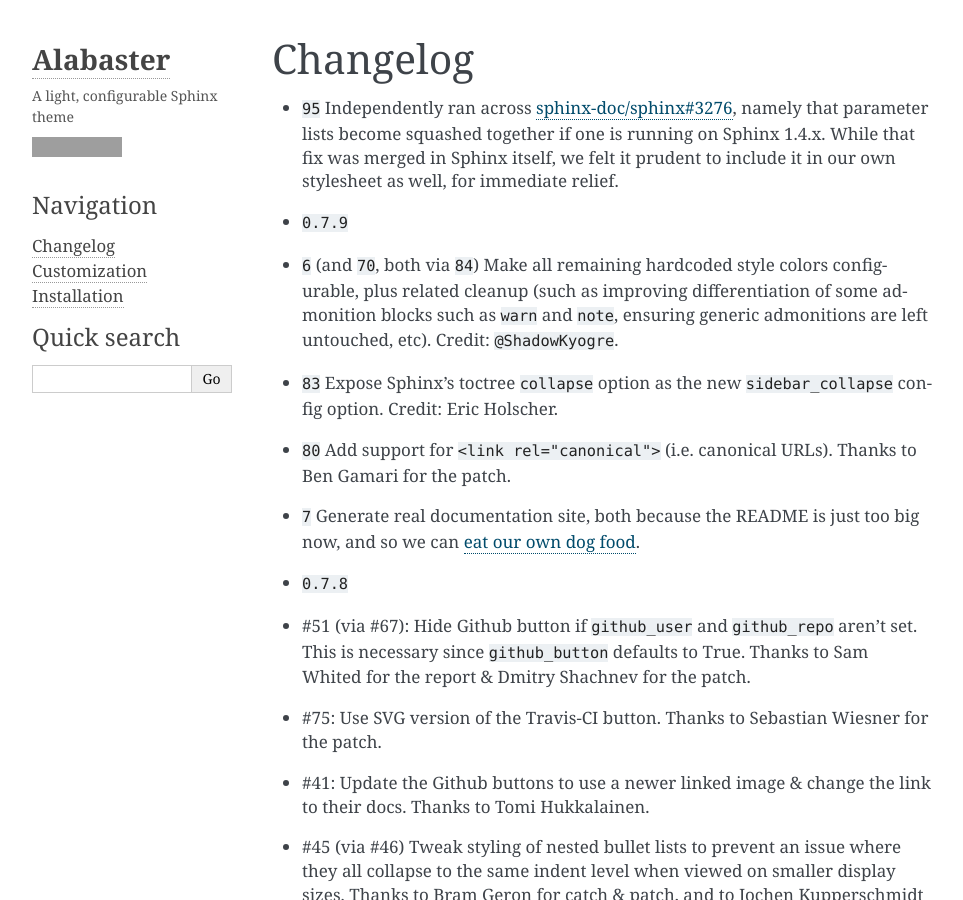
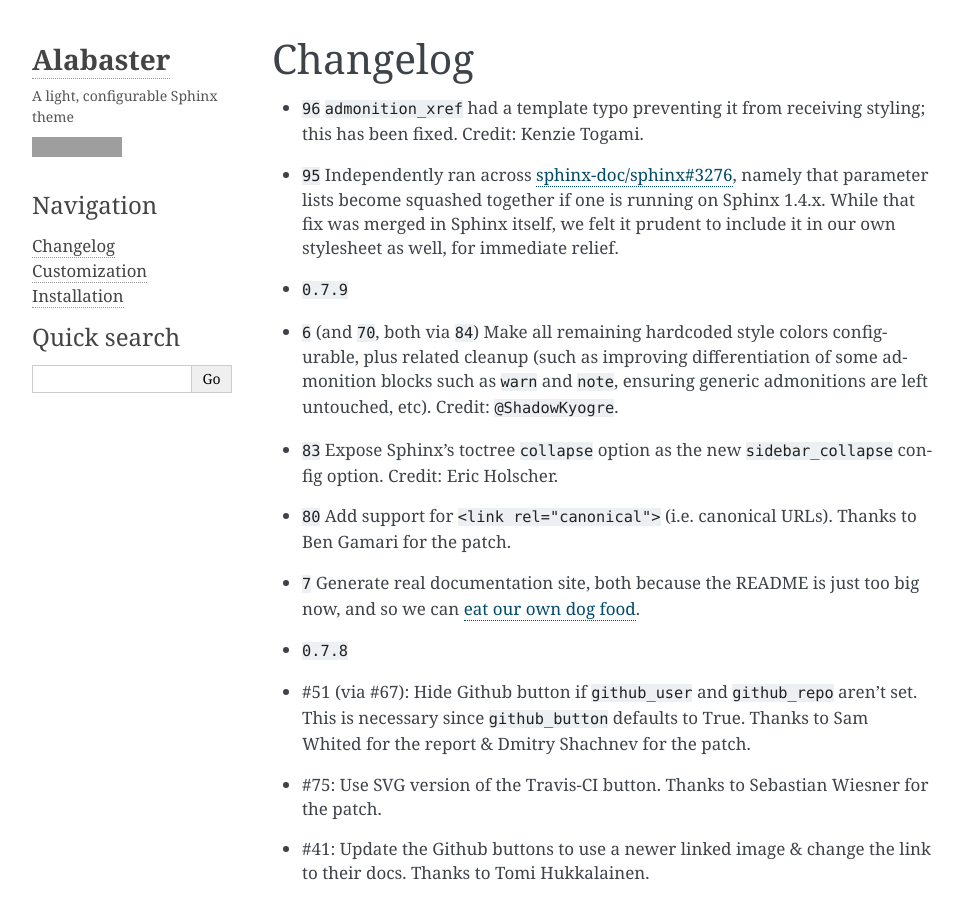
Before and after one commit to sphinx-doc/alabaster, a Sphinx documentation site: the page built from docs/changelog.rst, in a window 1280 px wide and 900 px high. Shown: the whole window, without its empty margins (148-1111 px from the left). Built offline with Sphinx 7.4.7, drawn with Linux system fonts in a browser that asks for light colours; cross-references to code outside the pages are shown as plain code; grey boxes are pictures that could not be loaded.

Commit message:
Changelog re #96

```diff
--- a/docs/changelog.rst
+++ b/docs/changelog.rst
@@ -2,6 +2,7 @@
 Changelog
 =========
 
+* :bug:`96` ``admonition_xref`` had a template typo preventing it from receiving styling; this has been fixed. Credit: Kenzie Togami.
 * :bug:`95` Independently ran across
   `sphinx-doc/sphinx#3276 <https://github.com/sphinx-doc/sphinx/issues/3276>`_,
   namely that parameter lists become squashed together if one is running on
```
